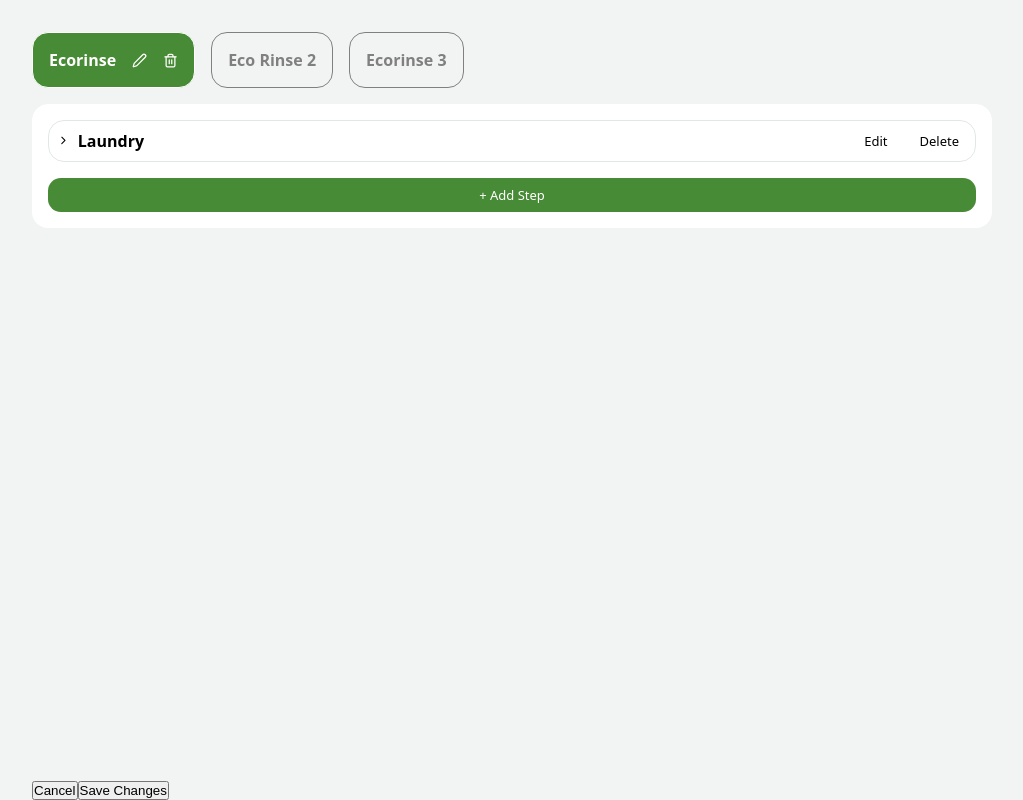
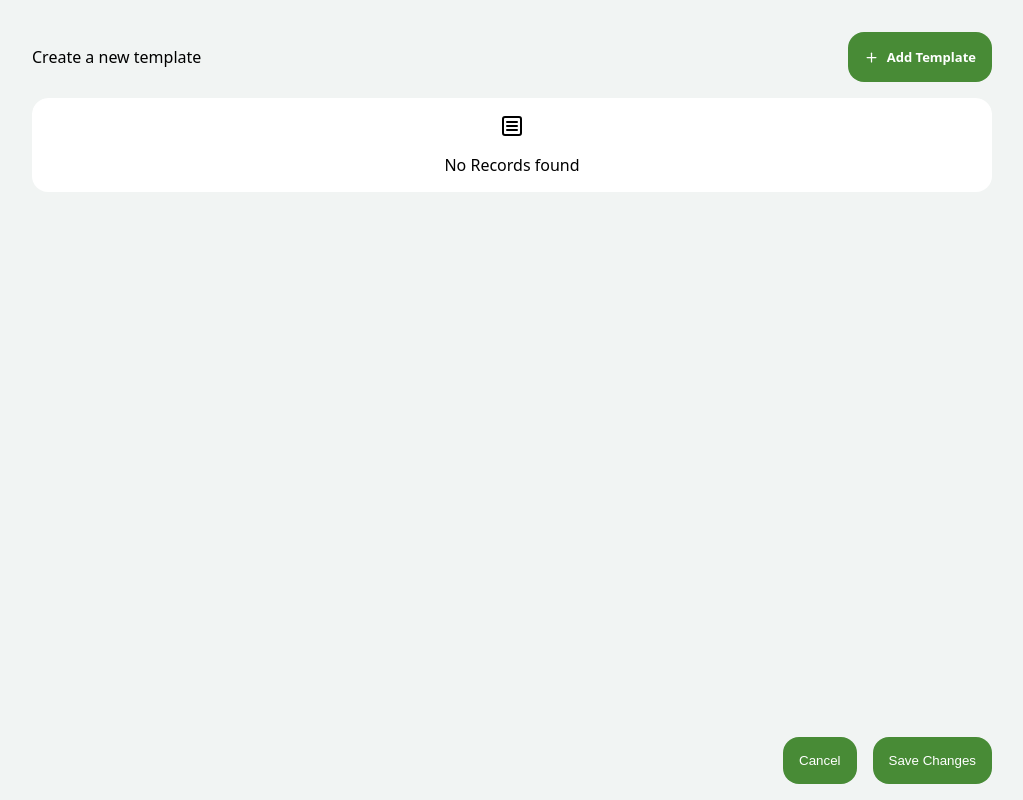
Before and after one commit to suman277/ecorinse, a React (Vite) app: page /template in a window 1280 px wide. Shown: the whole page, without its empty margins (128-1151 px from the left). Built offline with nearby package versions, Linux system fonts and the light colour scheme.

Commit message:
added new changes

```diff
--- a/src/components/no-record/NoRecord.module.css
+++ b/src/components/no-record/NoRecord.module.css
@@ -4,6 +4,5 @@
   flex-direction: column;
   gap: 1rem;
   align-items: center;
-  padding-top: 3rem;
   justify-content: center;
 }
--- a/src/components/template/template-builder/Template.jsx
+++ b/src/components/template/template-builder/Template.jsx
@@ -6,12 +6,12 @@ import { TemplateType } from "../../../utils/enumUtils";
 import { CreateItem } from "../create-item/CreateItem";
 import { useDispatch, useSelector } from "react-redux";
 import CreateEditStepSection from "../CreateStep/CreateEditStepSection";
-import { Pen, Trash2, Save } from "lucide-react";
+import { Pen, Trash2, Save, Plus } from "lucide-react";
 import {
-  addTemplate,
   updateTemplate,
   deleteTemplate,
 } from "../../../redux/template/templateSlice";
+import NoRecordComponent from "../../no-record/NoRecordComponent.jsx";
 
 const Template = () => {
   const dispatch = useDispatch();
@@ -50,9 +50,6 @@ const Template = () => {
   //   if (response.length > 0) {
   //     setTemplateDetails(response);
   //     setAccordionIds(new Map());
-  //     setTemplateId(response.find((res)=>{
-  //       res.id
-  //     }));
   //   }
   // }, [response, templateId]);
   useEffect(() => {
@@ -64,22 +61,24 @@ const Template = () => {
     const selectedTemplateExists = response.some(
       (template) => template.id === templateId,
     );
-
+    console.log(selectedTemplateExists);
     if (!selectedTemplateExists) {
       setTemplateId(response[0].id);
       setAccordionIds(new Map());
     }
     setTemplateDetails(response);
   }, [response, templateId]);
-  const stepDetails = response.find((template) => {
+  console.log("Template Id", templateId);
+  const stepDetails = response?.find((template) => {
     return template.id === templateId;
   });
+  console.log("step Details", stepDetails);
 
   return (
     <div className={style.mainContainer}>
       {showModal.isOpen && (
         <div className={style.overLay}>
-          {showModal.type === "tempalte" ||
+          {showModal.type === "template" ||
           showModal.type === "step" ||
           showModal.type === "section" ? (
             <CreateEditStepSection
@@ -93,7 +92,9 @@ const Template = () => {
       )}
       <div className={style.templateContainer}>
         <div className={style.templateHeader}>
-          {templateDetails.map((template) => {
+          <div className={style.templateHeadings}>
+            {response?.length > 0 ? (
+              response?.map((template) => {
                 return template.id === templateId ? (
                   <div
                     key={template.id}
@@ -165,11 +166,28 @@ const Template = () => {
                     {template.name}
                   </div>
                 );
-          })}
+              })
+            ) : (
+              <div>Create a new template</div>
+            )}
+          </div>
+          <div
+            className={style.addTemplate}
+            onClick={() =>
+              setShowModal({
+                isOpen: true,
+                type: "template",
+              })
+            }
+          >
+            <Plus size={"15px"} />
+            Add Template
+          </div>
         </div>
         <div className={style.templateDetailsContainer}>
           <div className={style.itemContainer}>
-            {stepDetails?.steps.map((step) => {
+            {templateId !== null ? (
+              stepDetails?.steps?.map((step) => {
                 return (
                   <>
                     <Accordion
@@ -255,7 +273,13 @@ const Template = () => {
                     )}
                   </>
                 );
-            })}
+              })
+            ) : (
+              <div className={style.noRecordComponent}>
+                <NoRecordComponent />
+              </div>
+            )}
+            {templateId !== null ? (
               <div
                 className={style.addStep}
                 onClick={() => {
@@ -268,11 +292,14 @@ const Template = () => {
               >
                 + Add Step
               </div>
+            ) : (
+              ""
+            )}
           </div>
         </div>
         <div className={style.footer}>
-          <button>Cancel</button>
-          <button>Save Changes</button>
+          <button className={style.cancel}>Cancel</button>
+          <button className={style.saveChanges}>Save Changes</button>
         </div>
       </div>
     </div>
--- a/src/components/template/template-builder/Template.module.css
+++ b/src/components/template/template-builder/Template.module.css
@@ -36,8 +36,28 @@
   flex-direction: column;
 }
 
+.addTemplate {
+  padding-block: 1rem;
+  display: flex;
+  align-items: center;
+  background-color: #488b36;
+  color: white;
+  gap: 0.5rem;
+  padding-inline: 1rem;
+  border-radius: 1rem;
+  cursor: pointer;
+  font-weight: bold;
+  font-size: small;
+}
+
 .templateHeader {
   display: flex;
+  justify-content: space-between;
+  overflow-y: auto;
+}
+.templateHeadings {
+  display: flex;
+  align-items: center;
   gap: 1rem;
 }
 
@@ -49,6 +69,7 @@
   font-weight: bold;
   border-radius: 1rem;
   display: flex;
+  cursor: pointer;
   align-items: center;
   gap: 1rem;
 }
@@ -69,7 +90,27 @@
   display: flex;
   width: 100%;
   margin: 0 auto;
-  align-items: center;
+  gap: 1rem;
+  justify-content: end;
+  padding-bottom: 1rem;
+}
+
+.cancel {
+  background-color: #488b36;
+  color: white;
+  padding: 1rem;
+  border-radius: 1rem;
+  border: none;
+  cursor: pointer;
+}
+
+.saveChanges {
+  background-color: #488b36;
+  color: white;
+  padding: 1rem;
+  border-radius: 1rem;
+  border: none;
+  cursor: pointer;
 }
 
 .mainContainer {
--- a/src/redux/template/templateSlice.js
+++ b/src/redux/template/templateSlice.js
@@ -3,141 +3,141 @@ import { createSlice } from "@reduxjs/toolkit";
 export const templateDetails = createSlice({
   name: "templateDetails",
   initialState: {
-    // response: [],
-    response: [
-      {
-        id: 1,
-        name: "Ecorinse",
-        steps: [
-          {
-            id: 1,
-            name: "Laundry",
-            sections: [
-              {
-                id: 1,
-                name: "Regular",
-                items: [
-                  {
-                    id: 1,
-                    item_name: "Wash and Iron",
-                    item_unit: "kg",
-                    unit_price: 70,
-                  },
-                  {
-                    id: 2,
-                    item_name: "Wash and Steam Iron",
-                    item_unit: "kg",
-                    unit_price: 100,
-                  },
-                ],
-              },
-            ],
-          },
-        ],
-      },
-      {
-        id: 2,
-        name: "Eco Rinse 2",
-        steps: [
-          {
-            id: 2,
-            name: "Others",
-            sections: [
-              {
-                id: 2,
-                name: "Others 1",
-                items: [
-                  {
-                    id: 1,
-                    item_name: "Wash and Iron",
-                    item_unit: "kg",
-                    unit_price: 70,
-                  },
-                  {
-                    id: 2,
-                    item_name: "Wash and Steam Iron",
-                    item_unit: "kg",
-                    unit_price: 100,
-                  },
-                ],
-              },
-              {
-                id: 3,
-                name: "Others 2",
-                items: [
-                  {
-                    id: 3,
-                    item_name: "Shirt",
-                    item_unit: "piece",
-                    unit_price: 70,
-                  },
-                  {
-                    id: 4,
-                    item_name: "Pant",
-                    item_unit: "piece",
-                    unit_price: 80,
-                  },
-                ],
-              },
-            ],
-          },
-        ],
-      },
-      {
-        id: 3,
-        name: "Ecorinse 3",
-        steps: [
-          {
-            id: 3,
-            name: "Women",
-            sections: [
-              {
-                id: 4,
-                name: "Regular",
-                items: [
-                  {
-                    id: 5,
-                    item_name: "Wash and Iron",
-                    item_unit: "kg",
-                    unit_price: 70,
-                  },
-                  {
-                    id: 6,
-                    item_name: "Wash and Steam Iron",
-                    item_unit: "kg",
-                    unit_price: 100,
-                  },
-                ],
-              },
-              {
-                id: 5,
-                name: "Men",
-                items: [
-                  {
-                    id: 1,
-                    item_name: "Shirt",
-                    item_unit: "piece",
-                    unit_price: 70,
-                  },
-                  {
-                    id: 2,
-                    item_name: "Pant",
-                    item_unit: "piece",
-                    unit_price: 80,
-                  },
-                ],
-              },
-            ],
-          },
-        ],
-      },
-    ],
+    response: [],
+    // response: [
+    //   {
+    //     id: 1,
+    //     name: "Ecorinse",
+    //     steps: [
+    //       {
+    //         id: 1,
+    //         name: "Laundry",
+    //         sections: [
+    //           {
+    //             id: 1,
+    //             name: "Regular",
+    //             items: [
+    //               {
+    //                 id: 1,
+    //                 item_name: "Wash and Iron",
+    //                 item_unit: "kg",
+    //                 unit_price: 70,
+    //               },
+    //               {
+    //                 id: 2,
+    //                 item_name: "Wash and Steam Iron",
+    //                 item_unit: "kg",
+    //                 unit_price: 100,
+    //               },
+    //             ],
+    //           },
+    //         ],
+    //       },
+    //     ],
+    //   },
+    //   {
+    //     id: 2,
+    //     name: "Eco Rinse 2",
+    //     steps: [
+    //       {
+    //         id: 2,
+    //         name: "Others",
+    //         sections: [
+    //           {
+    //             id: 2,
+    //             name: "Others 1",
+    //             items: [
+    //               {
+    //                 id: 1,
+    //                 item_name: "Wash and Iron",
+    //                 item_unit: "kg",
+    //                 unit_price: 70,
+    //               },
+    //               {
+    //                 id: 2,
+    //                 item_name: "Wash and Steam Iron",
+    //                 item_unit: "kg",
+    //                 unit_price: 100,
+    //               },
+    //             ],
+    //           },
+    //           {
+    //             id: 3,
+    //             name: "Others 2",
+    //             items: [
+    //               {
+    //                 id: 3,
+    //                 item_name: "Shirt",
+    //                 item_unit: "piece",
+    //                 unit_price: 70,
+    //               },
+    //               {
+    //                 id: 4,
+    //                 item_name: "Pant",
+    //                 item_unit: "piece",
+    //                 unit_price: 80,
+    //               },
+    //             ],
+    //           },
+    //         ],
+    //       },
+    //     ],
+    //   },
+    //   {
+    //     id: 3,
+    //     name: "Ecorinse 3",
+    //     steps: [
+    //       {
+    //         id: 3,
+    //         name: "Women",
+    //         sections: [
+    //           {
+    //             id: 4,
+    //             name: "Regular",
+    //             items: [
+    //               {
+    //                 id: 5,
+    //                 item_name: "Wash and Iron",
+    //                 item_unit: "kg",
+    //                 unit_price: 70,
+    //               },
+    //               {
+    //                 id: 6,
+    //                 item_name: "Wash and Steam Iron",
+    //                 item_unit: "kg",
+    //                 unit_price: 100,
+    //               },
+    //             ],
+    //           },
+    //           {
+    //             id: 5,
+    //             name: "Men",
+    //             items: [
+    //               {
+    //                 id: 1,
+    //                 item_name: "Shirt",
+    //                 item_unit: "piece",
+    //                 unit_price: 70,
+    //               },
+    //               {
+    //                 id: 2,
+    //                 item_name: "Pant",
+    //                 item_unit: "piece",
+    //                 unit_price: 80,
+    //               },
+    //             ],
+    //           },
+    //         ],
+    //       },
+    //     ],
+    //   },
+    // ],
     isLoading: "",
     error: "",
   },
   reducers: {
     addTemplate: (state, action) => {
-      state.response = state.response.push(action.payload.newTemplate);
+      state.response.push(action.payload.newTemplate);
     },
     updateTemplate: (state, action) => {
       console.log(action.payload);
```
Also changed, not shown: src/components/template/CreateStep/CreateEditStepSection.jsx (+9 -1 lines). Lines whose indentation alone changed are shown as unchanged.
